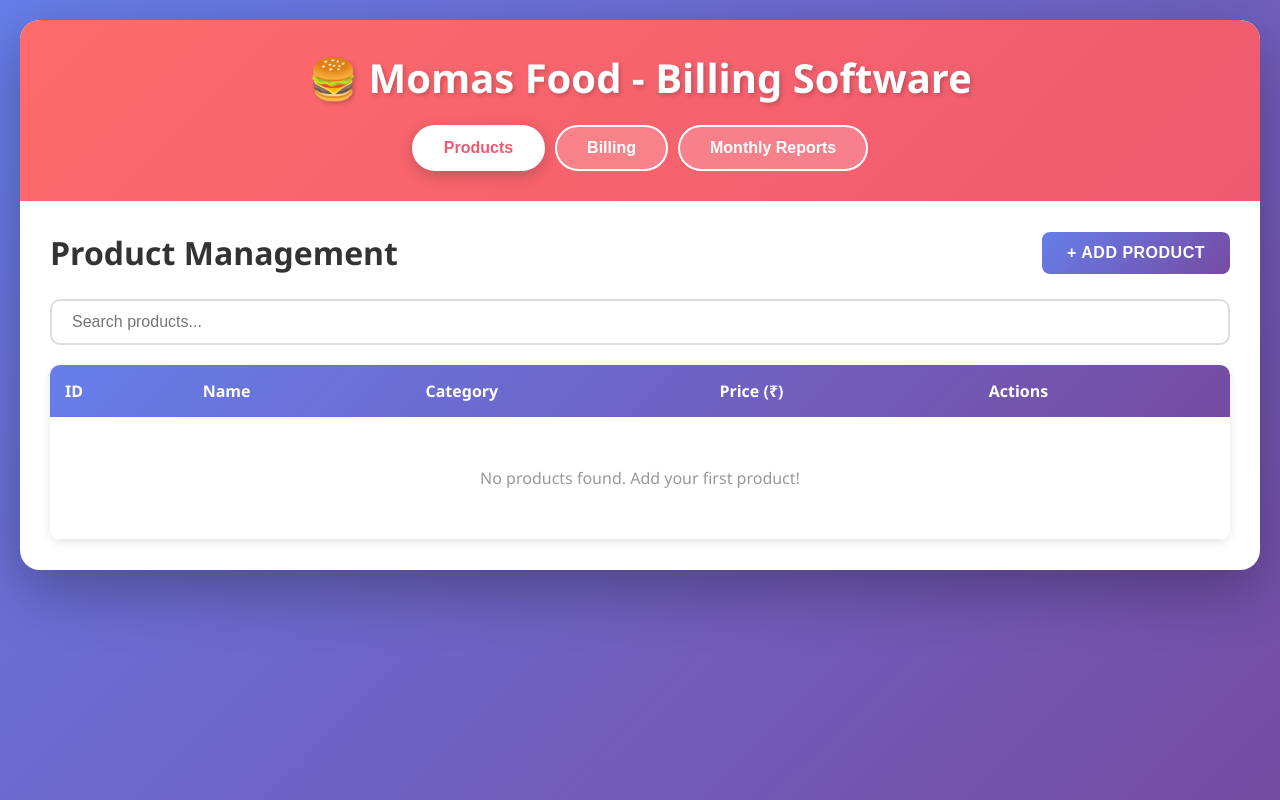
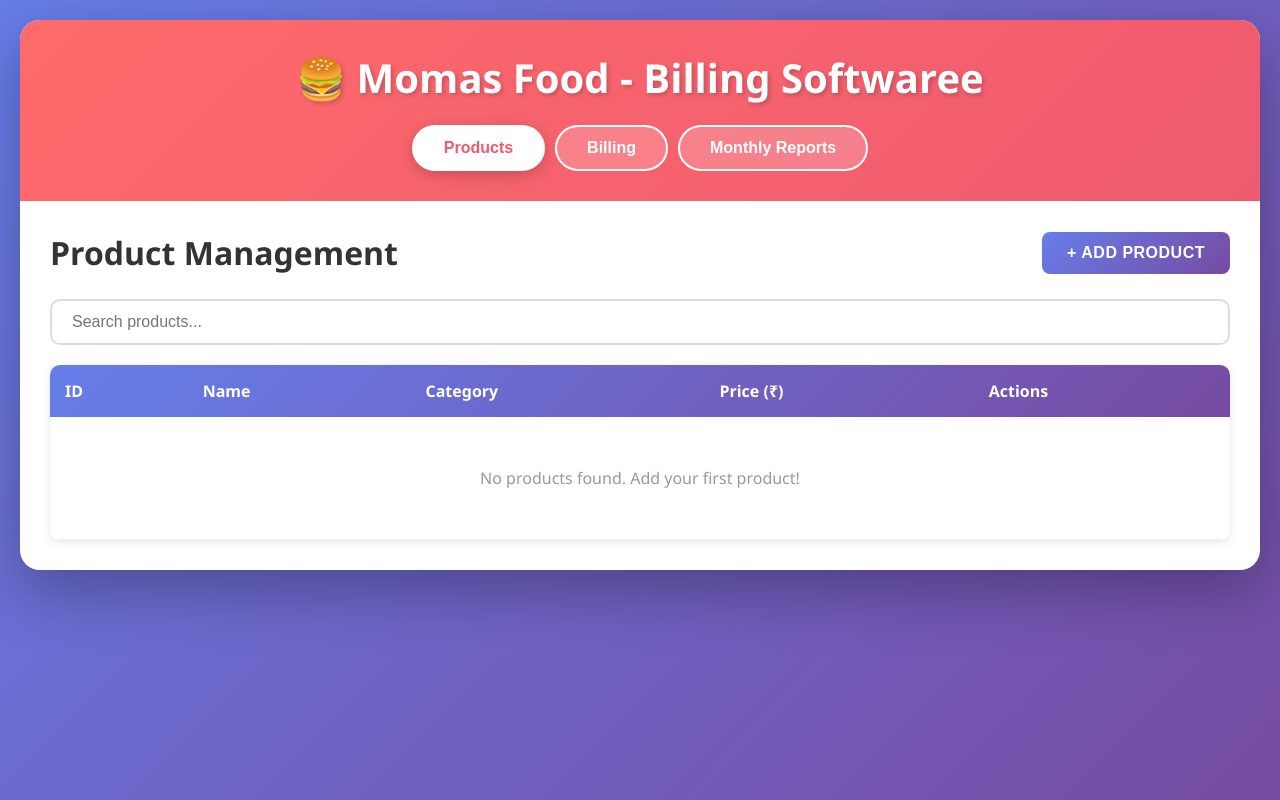
Before and after one commit to githiyoun55/billing, a plain HTML site: page index.html in a window 1280 px wide. Drawn offline with Linux system fonts and the light colour scheme.

Commit message:
Update index.html

```diff
--- a/index.html
+++ b/index.html
@@ -9,7 +9,7 @@
 <body>
     <div class="container">
         <header>
-            <h1>🍔 Momas Food - Billing Software</h1>
+            <h1>🍔 Momas Food - Billing Softwaree</h1>
             <nav class="tabs">
                 <button class="tab-btn active" data-tab="products">Products</button>
                 <button class="tab-btn" data-tab="billing">Billing</button>
```
